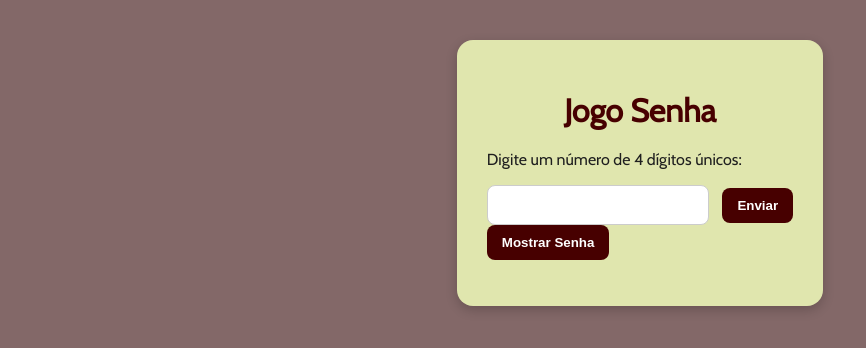
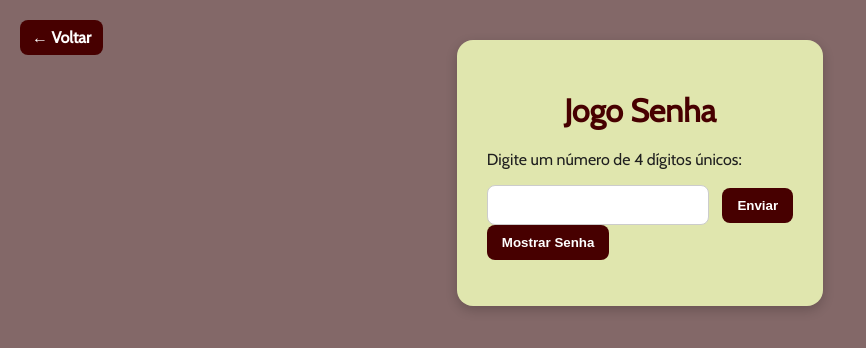
Before and after one commit to pedrohasantos/Portfolio_Pwm, a plain HTML site: page Joguinho/index.html in a window 1280 px wide. Shown: the whole page, without its empty margins (0-866 px from the left). Drawn offline with nearby package versions, Linux system fonts and the light colour scheme.

Commit message:
adição do botão para retornar no joguinho

```diff
--- a/Joguinho/index.html
+++ b/Joguinho/index.html
@@ -7,6 +7,8 @@
   <link rel="stylesheet" href="style.css"/>
 </head>
 <body>
+  <a href="/index.html" id="backButton">← Voltar</a>
+
   <div class="container">
     <h1>Jogo Senha</h1>
     <p>Digite um número de 4 dígitos únicos:</p>
--- a/Joguinho/style.css
+++ b/Joguinho/style.css
@@ -20,6 +20,23 @@ body {
     padding: 30px;
     border-radius: 16px;
     box-shadow: 0 4px 12px rgba(0, 0, 0, 0.2);
+}
+
+#backButton {
+    position: absolute;
+    top: 20px;
+    left: 20px;
+    background-color: #470000;
+    color: #fff;
+    padding: 8px 12px;
+    border-radius: 8px;
+    text-decoration: none;
+    font-weight: bold;
+    transition: background-color 0.3s;
+}
+
+#backButton:hover {
+    background-color: #300000;
 }
 
 /* Título */
```
